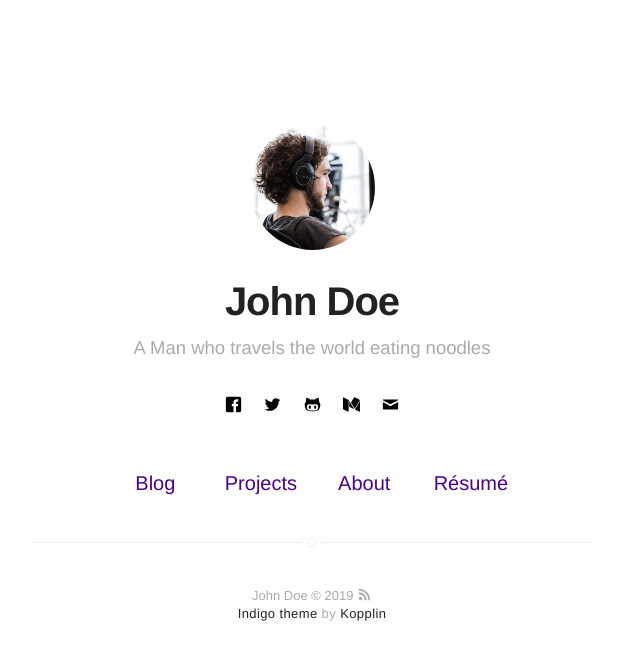
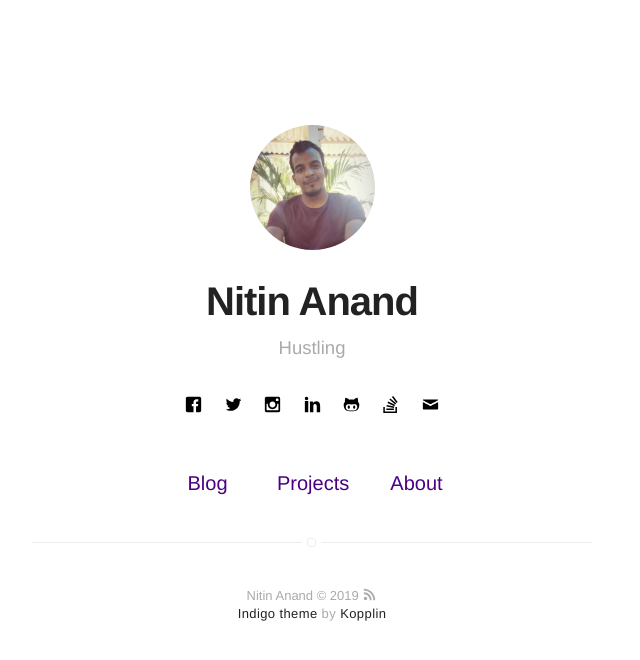
Before and after one commit to nitinnatural/nitinnatural.github.io, a Jekyll site: the page built from index.html, in a window 1280 px wide. Shown: the top 660 px of the page, without its empty margins (328-968 px from the left). Built offline with Jekyll 4.4.1, drawn with Linux system fonts in a browser that asks for light colours; part of the change alters nothing that is shown.

Commit message:
customized the yaml files

```diff
--- a/_config.yml
+++ b/_config.yml
@@ -1,9 +1,9 @@
 # main text of home
-name: John Doe
-bio: A Man who travels the world eating noodles
+name: Nitin Anand
+bio: Hustling
 
 # twitter summary info
-description: A blog about technology and stuff related
+description:
 
 # if it's an external image, update below for true
 # better with square images
@@ -12,11 +12,11 @@ picture: assets/images/profile.jpg
 
 # If you want to include your resume, set to true
 # and specify source (external or local).
-resume: true
-resume-external: true
+resume: false
+resume-external: false
 resume-url: https://google.com/?q=my+resume
 
-url: https://koppl.in/indigo
+url: https://nitinnatural.github.io
 # your url: http://USERNAME.github.io
 
 permalink: /:title/
@@ -34,24 +34,24 @@ disqus:
   categories: [blog, project] # only show disqus for posts that have these categories
 
 # if you don't have any of social below, comment the line
-facebook: myfacebook
-twitter: mytwitter
+facebook: https://www.facebook.com/nitinnatural
+twitter: https://twitter.com/nitinnatural
 # google: mygoogle
-# instagram: myinstagram
+instagram: https://www.instagram.com/nitinnatural
 # pinterest: mypinterest
-# linkedin: mylinkedin
+linkedin: https://www.linkedin.com/in/nitinnatural/
 # youtube: myyoutube
 # spotify: myspotify
-github: mygithub
+github: https://github.com/nitinnatural
 # gitlab: mygitlab
 # lastfm: mylastfm
-# stackoverflow: 7044681/mystackoverflow
+stackoverflow: 7044681/mystackoverflow
 # quora: userquora
 # reddit: username
-medium: medium
+# medium: medium
 # vimeo: myvimeo
 # lanyrd: mylanyrd
-email: myemail@gmail.com
+email: nitinnatural(at)gmail(dot)com
 
 authors:
     johndoe:
```
Also changed, not shown: assets/images/profile.jpg.
